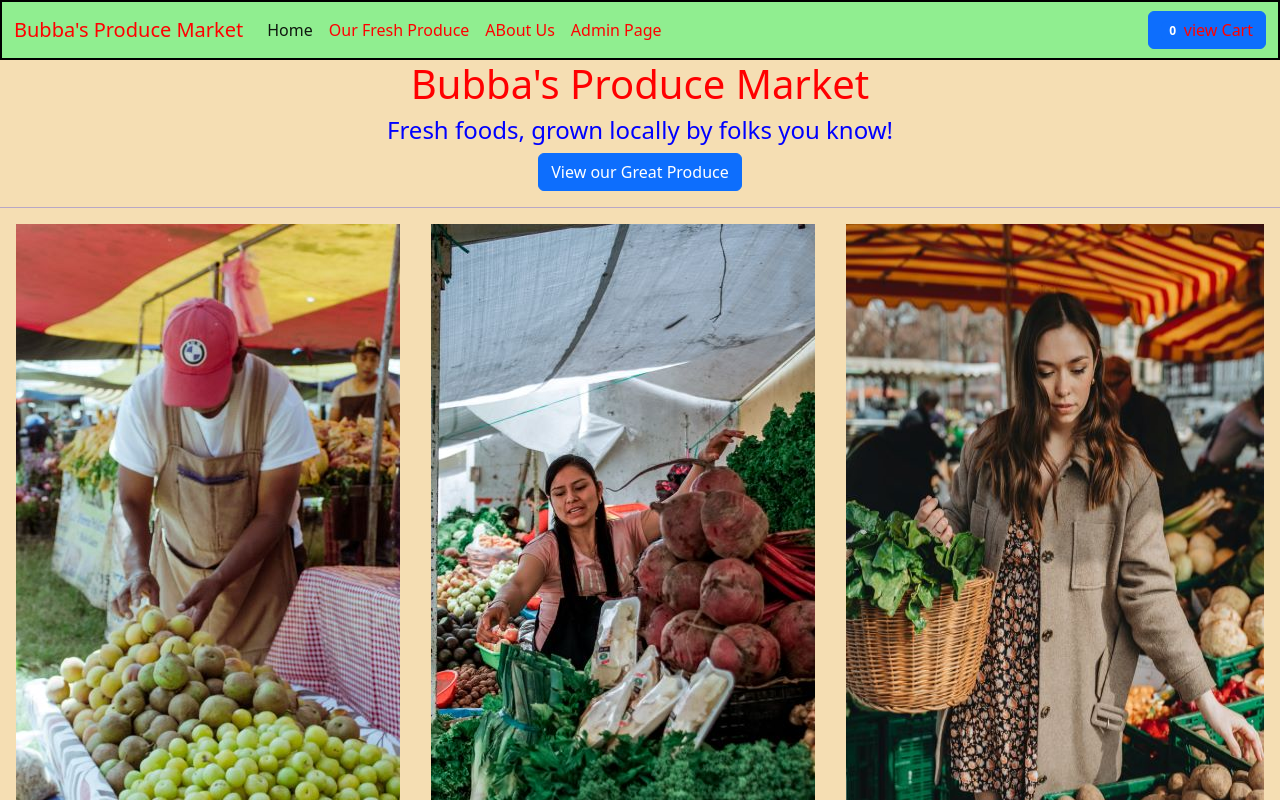
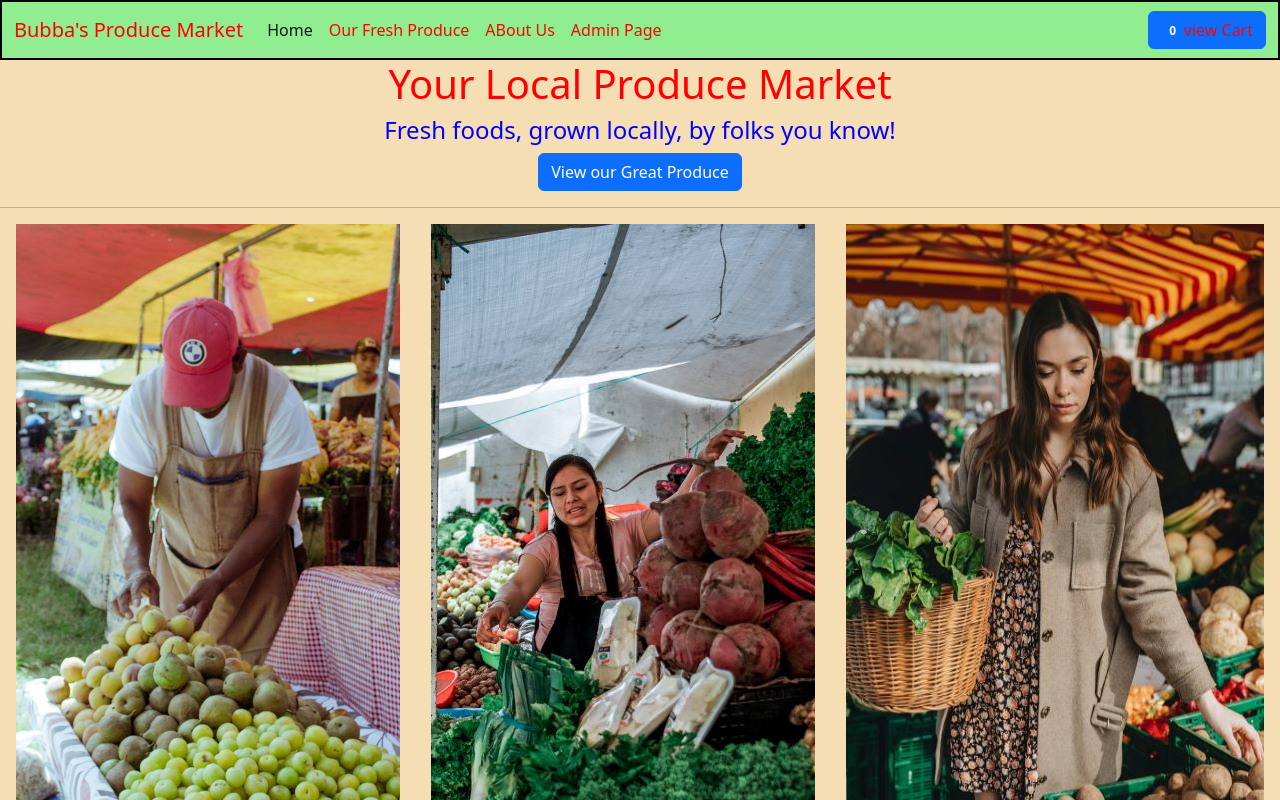
Before and after one commit to Gary-FullStack/FSDI-107-React, a React (Create React App) app: page / in a window 1280 px wide. Shown: the top 800 px of the page. Built offline with nearby package versions, Linux system fonts and the light colour scheme.

Commit message:
FSDI 110 Final

```diff
--- a/src/components/product.jsx
+++ b/src/components/product.jsx
@@ -31,7 +31,8 @@ function Product(props) {
 
 	function handleAdd() {
 		console.log("I've been clicked!", props.data);
-		addProductsToCart(props.data);
+		let copy = { ...props.data, quantity: quantity }
+		addProductsToCart(copy);
 
 	}
 
--- a/src/pages/cart.css
+++ b/src/pages/cart.css
@@ -18,6 +18,6 @@ h1 {
   flex: 2;
 }
 
-.item-row h4 {
+.item-row h5 {
   flex: 3;
 }
--- a/src/pages/cart.jsx
+++ b/src/pages/cart.jsx
@@ -17,7 +17,8 @@ function Cart() {
 				<div className="item-row">
 					<img src={"/images/" + prod.image} alt="produce"></img>
 					<h3> {prod.title} </h3>
-					<h4> {prod.price} </h4>
+					<h5>{prod.quantity} </h5>
+					<h5>{prod.price * prod.quantity}</h5>
 					<button className="btn btn-danger">Delete</button>
 				</div>
 
--- a/src/pages/home.jsx
+++ b/src/pages/home.jsx
@@ -5,8 +5,8 @@ function Home() {
 	return (
 
 		< div className="home" >
-			<h1> Bubba's Produce Market </h1>
-			<h4> Fresh foods, grown locally by folks you know!</h4>
+			<h1> Your Local Produce Market </h1>
+			<h4> Fresh foods, grown locally, by folks you know!</h4>
 			<Link className="btn btn-primary" to="/catalog"> View our Great Produce  </Link>
 
 			<hr />
```
